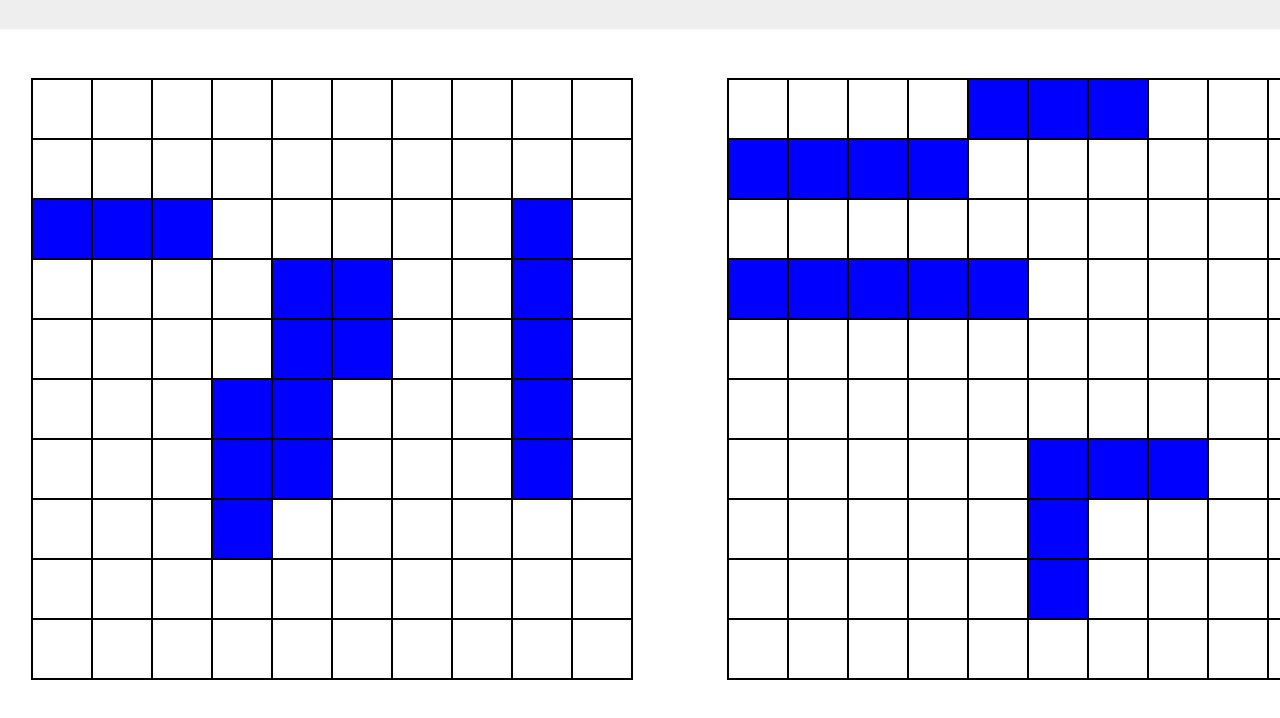
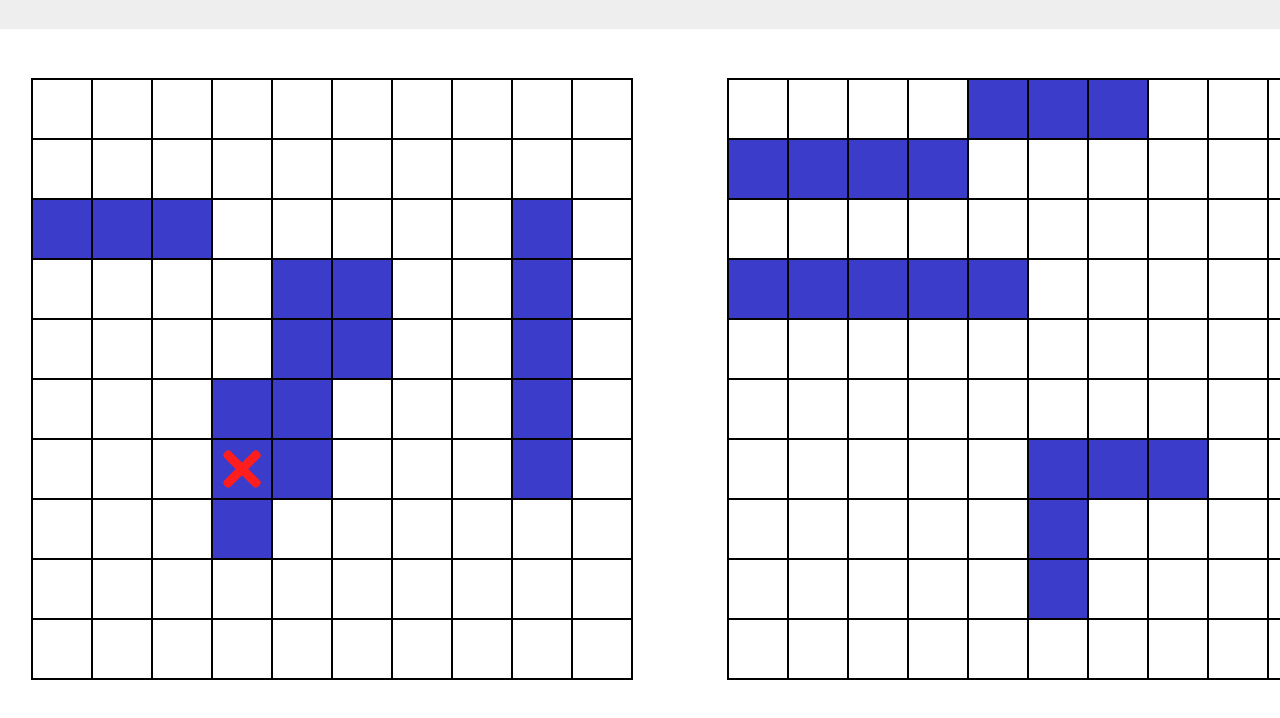
Before and after one commit to nelrnd/battleship, a website with bundled scripts: page index.html in a window 1280 px wide. Shown: the part 72-790 px from the top of the page. Built offline with nearby package versions, Linux system fonts and the light colour scheme.

Commit message:
Add createMarkElem() and drawAttack() DOM functions

```diff
--- a/dom.js
+++ b/dom.js
@@ -9,7 +9,7 @@ function displayBoard(board) {
 
   // position ships elems
   board.ships.forEach((ship) => {
-    positionShipElem(ship, board);
+    positionElem(ship.elem, ship.pos.x, ship.pos.y, board);
   });
 }
 
@@ -80,14 +80,19 @@ function createShipElem(ship) {
   return shipElem;
 }
 
-function positionShipElem(ship, board) {
+function getPositionFromXY(x, y, board) {
   const gridWidth = board.elem.offsetWidth;
   const gridSize = Math.sqrt(board.grid.length);
-  const posX = ((gridWidth / gridSize) * ship.pos.x * 100) / gridWidth;
-  const posY = ((gridWidth / gridSize) * ship.pos.y * 100) / gridWidth;
+  const posX = ((gridWidth / gridSize) * x * 100) / gridWidth + '%';
+  const posY = ((gridWidth / gridSize) * y * 100) / gridWidth + '%';
 
-  ship.elem.style.left = posX + '%';
-  ship.elem.style.top = posY + '%';
+  return { x: posX, y: posY };
+}
+
+function positionElem(elem, x, y, board) {
+  const pos = getPositionFromXY(x, y, board);
+  elem.style.left = pos.x;
+  elem.style.top = pos.y;
 }
 
 function getGridCoordinates(event, board) {
@@ -109,4 +114,33 @@ function makeBoardPlayable(board) {
   });
 }
 
-export { createBoardElem, displayBoard, makeBoardPlayable };
+function drawAttack(attack, board) {
+  const square = board.getSquare(attack.x, attack.y);
+  const hit = square.hasShip;
+
+  const markElem = createMarkElem(hit);
+  board.elem.querySelector('.attacks').appendChild(markElem);
+  positionElem(markElem, attack.x, attack.y, board);
+}
+
+function createMarkElem(hit) {
+  const markElem = document.createElement('div');
+  const bar1 = document.createElement('div');
+  const bar2 = document.createElement('div');
+
+  markElem.className = 'mark';
+  bar1.className = 'bar bar-1';
+  bar2.className = 'bar bar-2';
+
+  markElem.appendChild(bar1);
+  markElem.appendChild(bar2);
+
+  if (hit) {
+    markElem.classList.add('hit');
+  }
+
+  return markElem;
+}
+
+// drawAttack temp export
+export { createBoardElem, displayBoard, makeBoardPlayable, drawAttack };
--- a/game.js
+++ b/game.js
@@ -1,7 +1,12 @@
 /* MAIN GAME VARIABLES AND FUNCTIONS */
 
 import { Player } from './classes/Player.js';
-import { createBoardElem, displayBoard, makeBoardPlayable } from './dom.js';
+import {
+  createBoardElem,
+  displayBoard,
+  drawAttack,
+  makeBoardPlayable,
+} from './dom.js';
 
 const players = [];
 let turn = 0;
@@ -39,6 +44,9 @@ function startGame() {
   });
 
   makeBoardPlayable(players[0].board);
+
+  // TEMP
+  drawAttack({ x: 3, y: 6 }, players[0].board);
 }
 
 export { switchTurn, createPlayers, setupGame, startGame };
--- a/style.css
+++ b/style.css
@@ -57,13 +57,15 @@ main {
   border: solid 0.5px black;
 }
 
-.ships {
+.ships,
+.attacks {
   position: absolute;
   top: 0;
   left: 0;
   width: 100%;
   height: 100%;
 }
+
 .ship {
   position: absolute;
   outline: 0.5px solid black;
@@ -80,5 +82,37 @@ main {
   flex-direction: row;
 }
 .ship .square {
-  background-color: blue;
+  background-color: rgb(60, 60, 202);
 }
+
+.attacks {
+  z-index: 5;
+}
+
+.mark {
+  width: var(--square-dim);
+  height: var(--square-dim);
+  position: relative;
+}
+
+.mark .bar {
+  border-radius: 4px;
+  background-color: black;
+  position: absolute;
+  top: 50%;
+  left: 50%;
+  transform: translate(-50%, -50%) rotate(45deg);
+}
+
+.mark.hit .bar {
+  background-color: #ff1d1d;
+}
+
+.mark .bar-1 {
+  width: 15%;
+  height: 80%;
+}
+.mark .bar-2 {
+  width: 80%;
+  height: 15%;
+}
```
